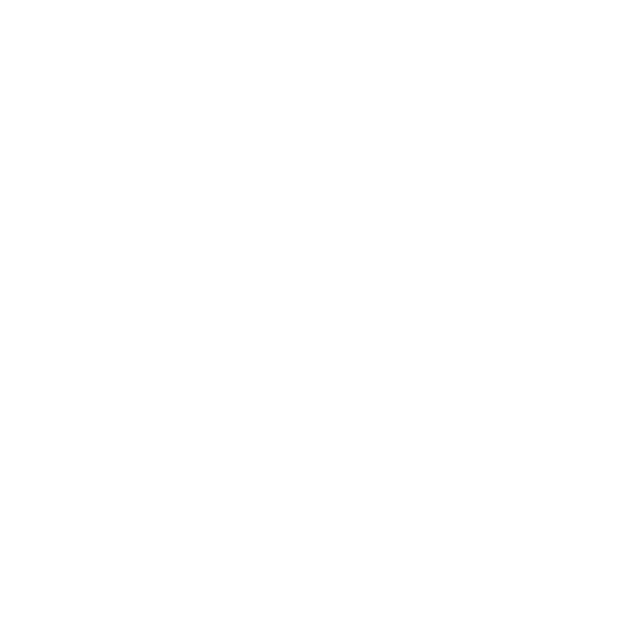
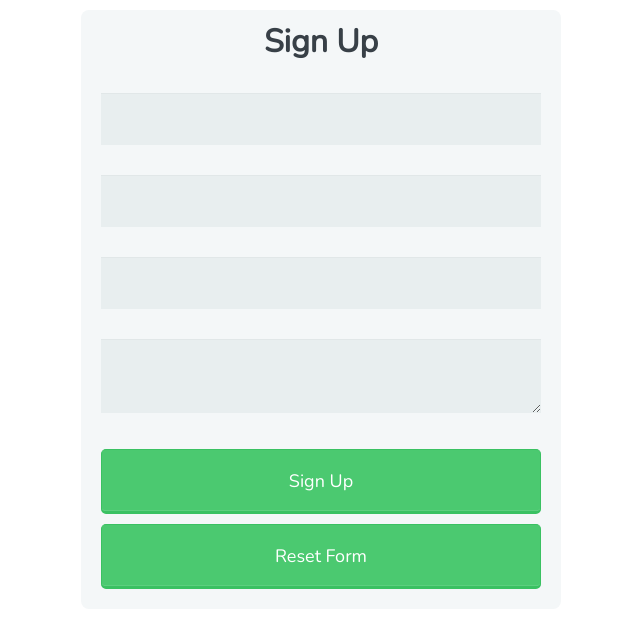
Before and after one commit to MichaelPay/michael_learns_html, a plain HTML site: page 03 HTML Forms/index.html in a window 1280 px wide. Shown: the whole page, without its empty margins (319-959 px from the left). Drawn offline with nearby package versions, Linux system fonts and the light colour scheme.

```diff
--- a/03 HTML Forms/index.html
+++ b/03 HTML Forms/index.html
@@ -10,7 +10,15 @@
 </head>
 <body>
 
-
+<form action="index.html" method="post">
+    <h1>Sign Up</h1>
+    <input type="text" id="name" name="user_name">
+    <input type="email" id="mail" name="user_email">
+    <input type="password" id="password" name="user_password">
+    <textarea id="bio" name="user_bio"></textarea>
+    <button type="submit">Sign Up</button>
+    <button type="reset">Reset Form</button>
+</form>
 
 </body>
 </html>
```
Lines whose indentation alone changed are shown as unchanged.
